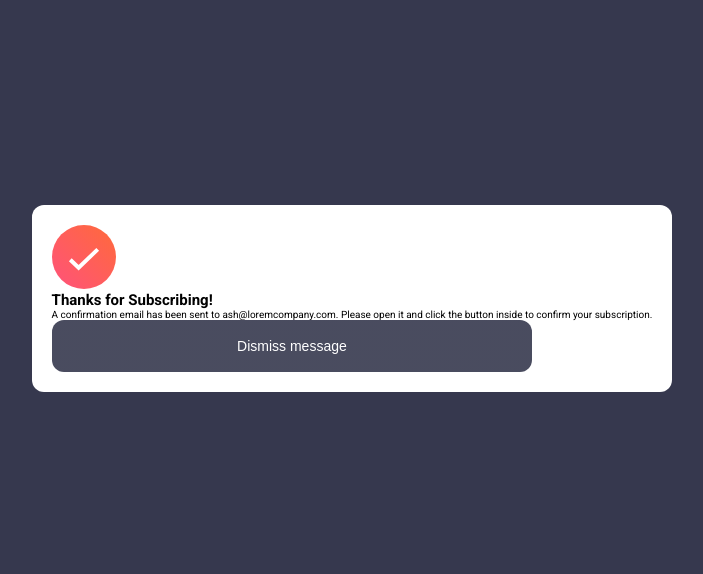
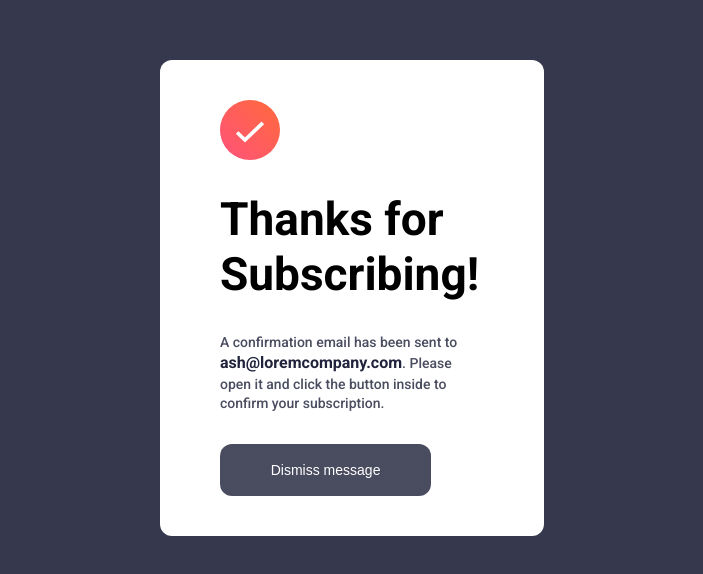
Before and after one commit to PrayagTandon/Newsletter-signup, a website: page index.html in a window 1280 px wide. Shown: the part 102-676 px from the top of the page, without its empty margins (288-991 px from the left). Drawn offline with Linux system fonts and the light colour scheme.

Commit message:
Success page design completed

```diff
--- a/sass/base/_typography.scss
+++ b/sass/base/_typography.scss
@@ -1,7 +1,18 @@
 @use "../abstracts/" as *;
 
-.heading--primary {
-    font-size: 4.8rem;
-    font-weight: 700;
-    margin-bottom: $margin-bottom--md;
+.heading {
+
+    &--primary {
+
+        font-size: 5.4rem;
+        font-weight: 700;
+        margin-bottom: $margin-bottom--md;
+    }
+
+    &--secondary {
+        font-size: 4.6rem;
+        font-weight: 700;
+        margin-bottom: $margin-bottom--lg;
+        line-height: 1.2;
+    }
 }
--- /dev/null
+++ b/sass/components/_success-content.scss
@@ -0,0 +1,28 @@
+@use "../abstracts/" as *;
+@use "../base/" as *;
+
+.success {
+
+    &-icon {
+        width: 6rem;
+        height: 6rem;
+
+        &-box {
+            margin-bottom: $margin-bottom--lg;
+        }
+    }
+
+    &-text {
+        font-size: 1.4rem;
+        font-weight: 500;
+        line-height: 1.4;
+        color: $color-charcoal-grey--light;
+        margin-bottom: $margin-bottom--lg;
+    }
+}
+
+.input-email {
+    font-size: 1.6rem;
+    font-weight: 700;
+    color: $color-dark-grey--darker;
+}
--- a/sass/layout/_success-box.scss
+++ b/sass/layout/_success-box.scss
@@ -2,7 +2,8 @@
 @use "../base/" as *;
 
 .success-box {
+    width: 30%;
     background-color: $color-white;
     border-radius: $border-radius--md;
-    padding: 2rem;
+    padding: 4rem 6rem;
 }
--- a/sass/main.scss
+++ b/sass/main.scss
@@ -11,6 +11,7 @@
 @forward "../sass/components/image-container";
 @forward "../sass/components/input-field";
 @forward "../sass/components/list";
+@forward "../sass/components/success-content";
 @forward "../sass/components/text-content";
 
 @forward "../sass/layout/main-box";
```
Also changed, not shown: css/style.css, 1 other file.
